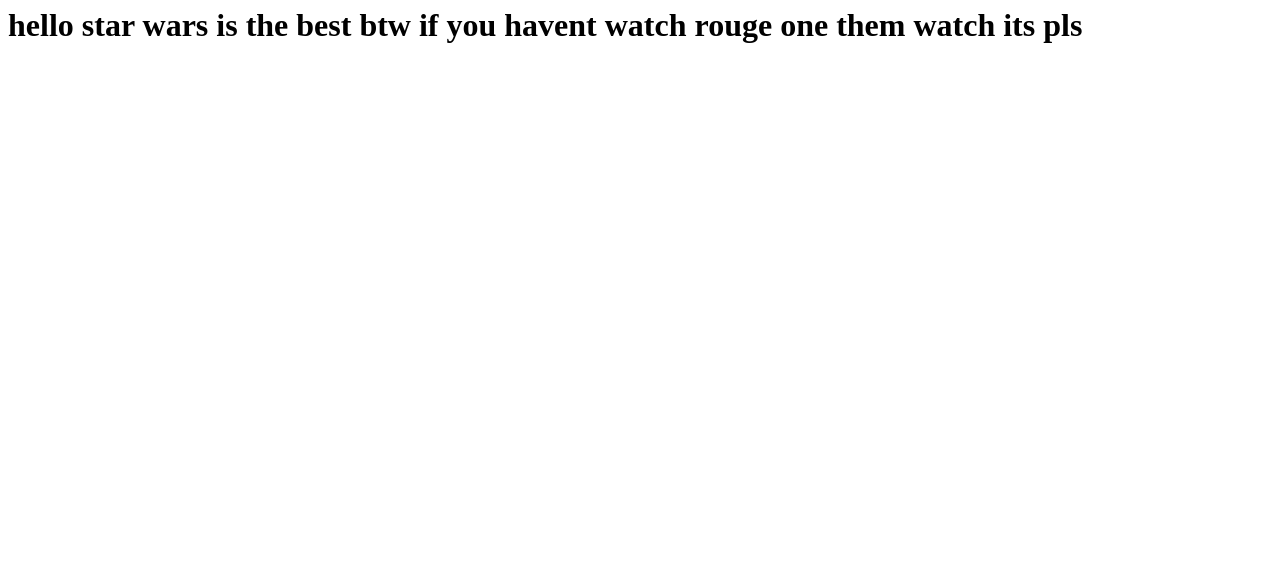
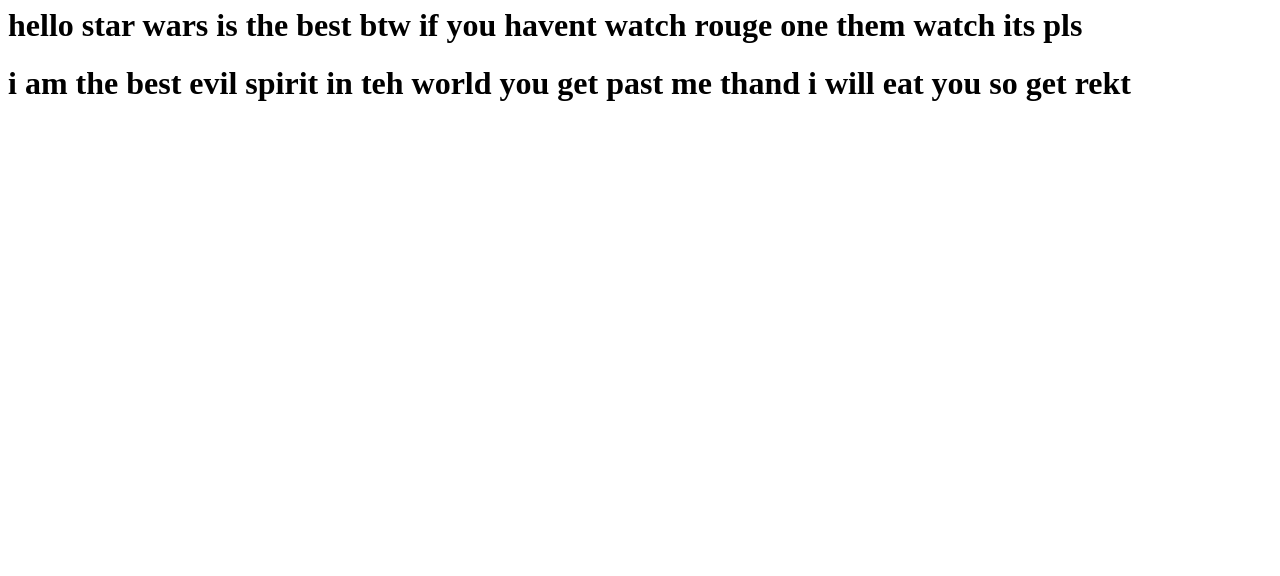
Before and after one commit to syntax-glitch/syntax-glitch.github.io, a plain HTML site: page index.html in a window 1280 px wide. Shown: the part 224-800 px from the top of the page. Drawn offline with Linux system fonts and the light colour scheme.

Commit message:
intiinal commit

```diff
--- a/index.html
+++ b/index.html
@@ -10,6 +10,6 @@
 <h1>nokos is da very bestist</h1>
 <h1>nokos is da bestist</h1>
 <h1>hello star wars is the best btw if you havent watch rouge one them watch its pls</h1>
-
+<h1>i am the best evil spirit in teh world you get past me thand i will eat you so get rekt</h1>
 </body>
 </html>
```
